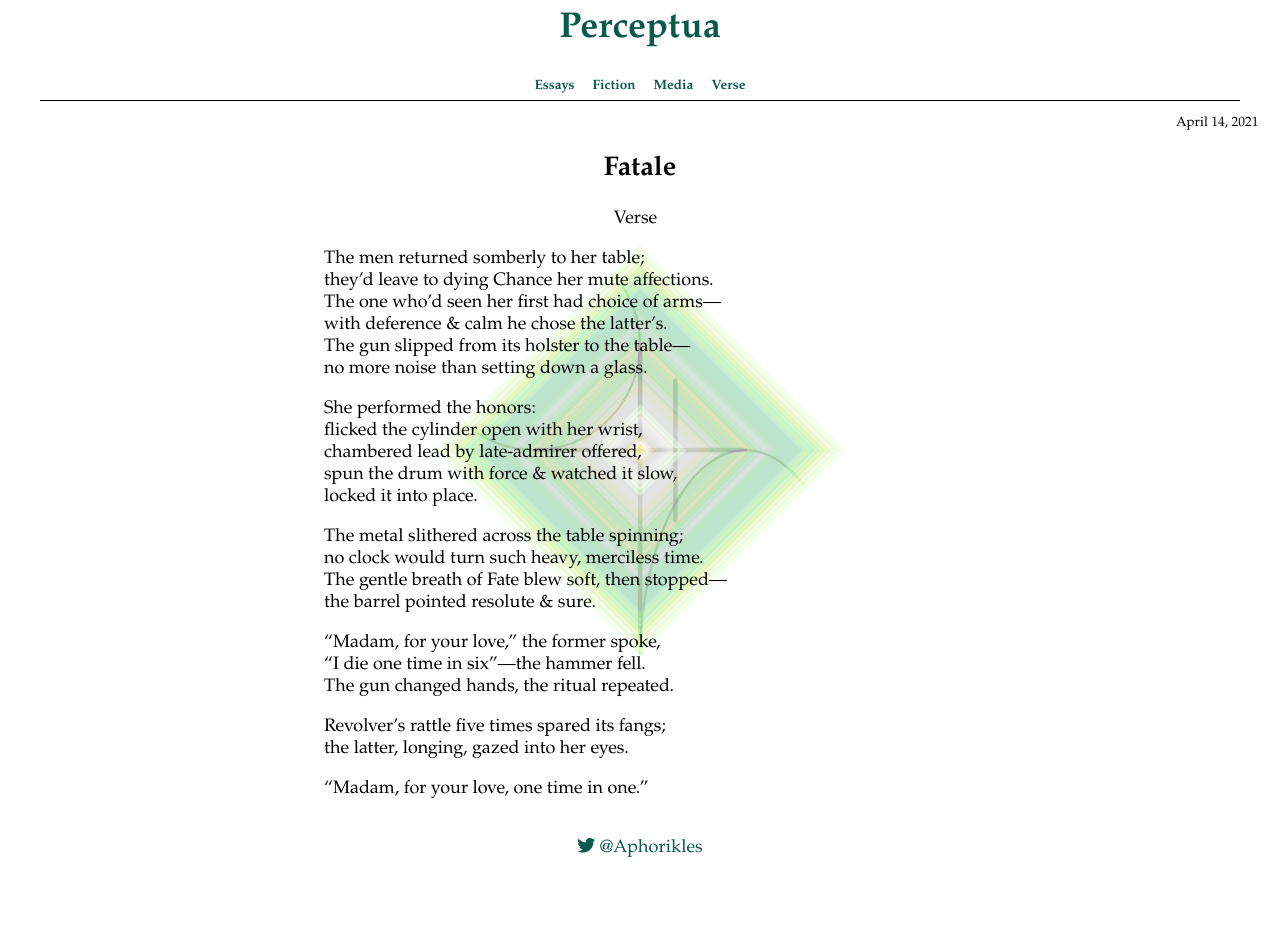
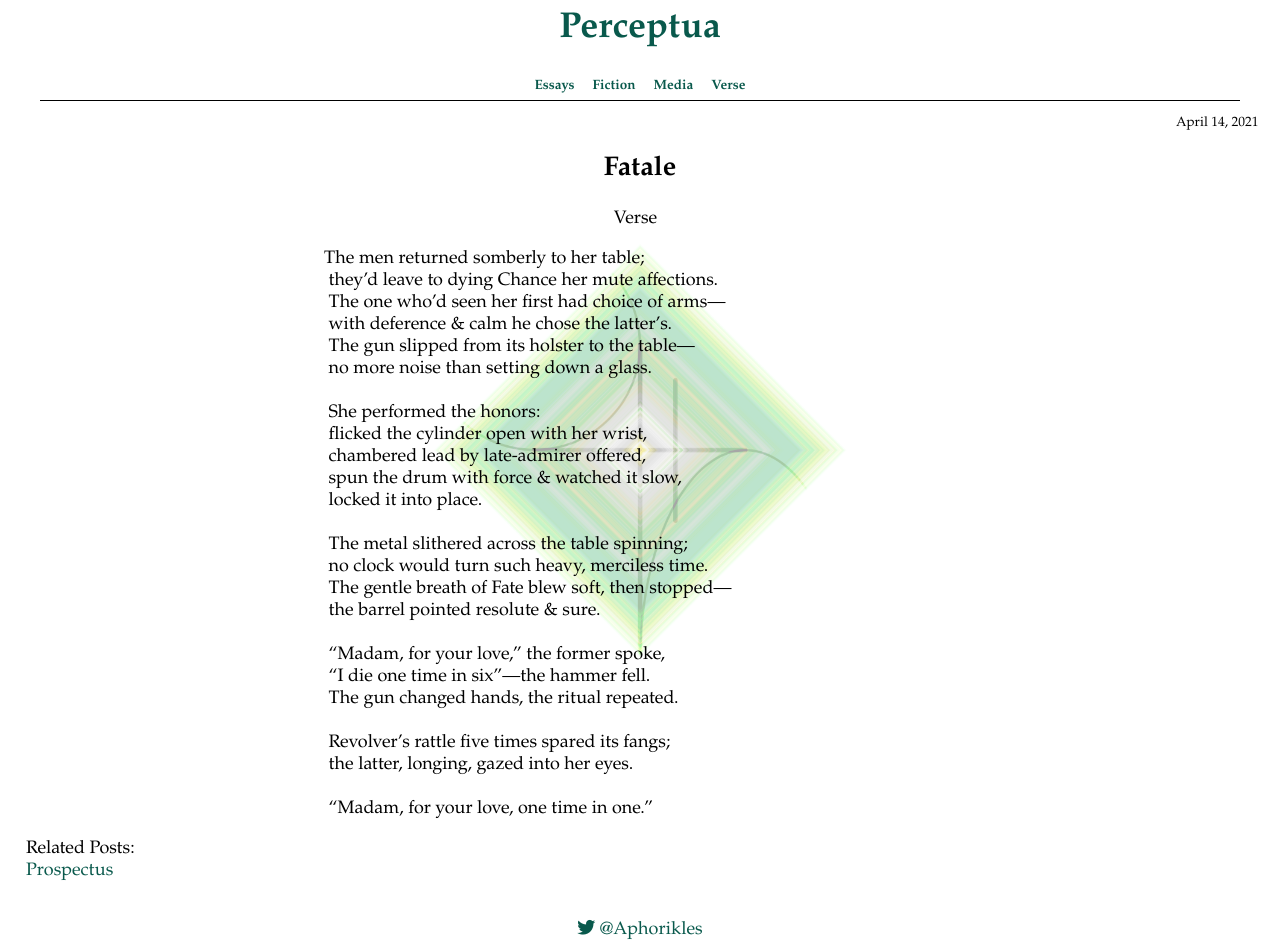
Before and after one commit to Perceptua/perceptua, a Jekyll site: the page built from _posts/2021-04-14-fatale.md, in a window 1280 px wide. Built offline with Jekyll 4.4.1, drawn with Linux system fonts in a browser that asks for light colours; before the commit the page ends 900 px from its top, so only the background shows below that.

Commit message:
hanging text css, linebreaks in old posts, add new post

```diff
--- a/_posts/2021-04-14-fatale.md
+++ b/_posts/2021-04-14-fatale.md
@@ -6,30 +6,31 @@ description: A poem by Aphorikles.
 keywords: verse, poetry, blank verse
 layout: post
 ---
-
-The men returned somberly to her table;
-they’d leave to dying Chance her mute affections.
-The one who’d seen her first had choice of arms—
-with deference & calm he chose the latter’s.
-The gun slipped from its holster to the table—
-no more noise than setting down a glass.
-
-She performed the honors:
-flicked the cylinder open with her wrist,
-chambered lead by late-admirer offered,
-spun the drum with force & watched it slow,
-locked it into place.
-
-The metal slithered across the table spinning;
-no clock would turn such heavy, merciless time.
-The gentle breath of Fate blew soft, then stopped—
-the barrel pointed resolute & sure.
-
-“Madam, for your love,” the former spoke,
-“I die one time in six”—the hammer fell.
-The gun changed hands, the ritual repeated.
-
-Revolver’s rattle five times spared its fangs;
-the latter, longing, gazed into her eyes.
-
-“Madam, for your love, one time in one.”
+<p class="hanging">
+  The men returned somberly to her table;<br>
+  they’d leave to dying Chance her mute affections.<br>
+  The one who’d seen her first had choice of arms—<br>
+  with deference & calm he chose the latter’s.<br>
+  The gun slipped from its holster to the table—<br>
+  no more noise than setting down a glass.<br>
+  <br>
+  She performed the honors:<br>
+  flicked the cylinder open with her wrist,<br>
+  chambered lead by late-admirer offered,<br>
+  spun the drum with force & watched it slow,<br>
+  locked it into place.<br>
+  <br>
+  The metal slithered across the table spinning;<br>
+  no clock would turn such heavy, merciless time.<br>
+  The gentle breath of Fate blew soft, then stopped—<br>
+  the barrel pointed resolute & sure.<br>
+  <br>
+  “Madam, for your love,” the former spoke,<br>
+  “I die one time in six”—the hammer fell.<br>
+  The gun changed hands, the ritual repeated.<br>
+  <br>
+  Revolver’s rattle five times spared its fangs;<br>
+  the latter, longing, gazed into her eyes.<br>
+  <br>
+  “Madam, for your love, one time in one.”<br>
+</p>
--- a/static/main.css
+++ b/static/main.css
@@ -182,6 +182,11 @@ header {
 	text-align: left;
 }
 
+.hanging {
+	text-indent: -0.25em;
+	padding-left: 0.25em;
+}
+
 .filter-option {
 	cursor: pointer;
 }
```
Also changed, not shown: _posts/2022-05-05-an-early-hours-dream-this-5th-of-may.md (+8 -7 lines), _posts/2022-05-06-prospectus.md (added, +24 -0 lines).
